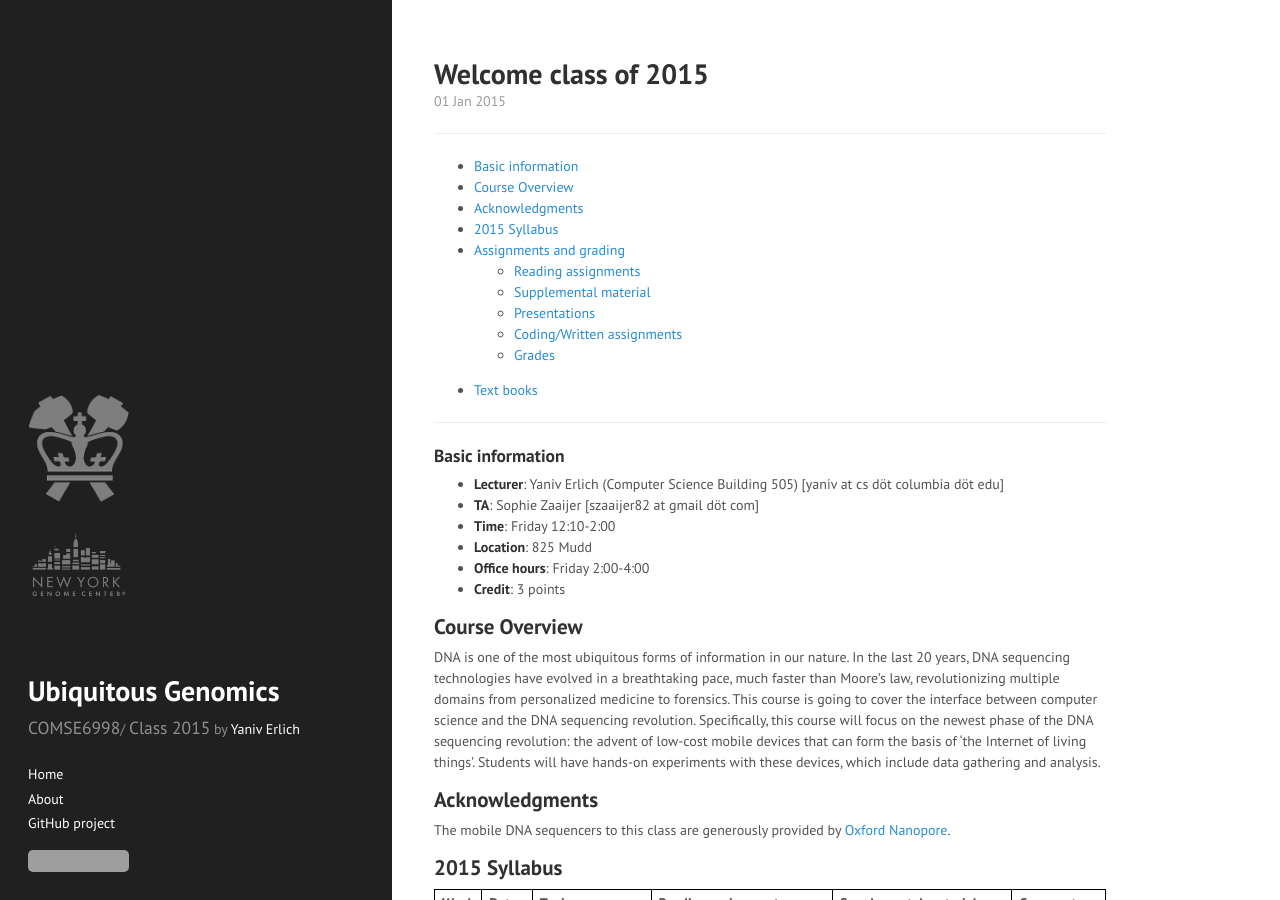
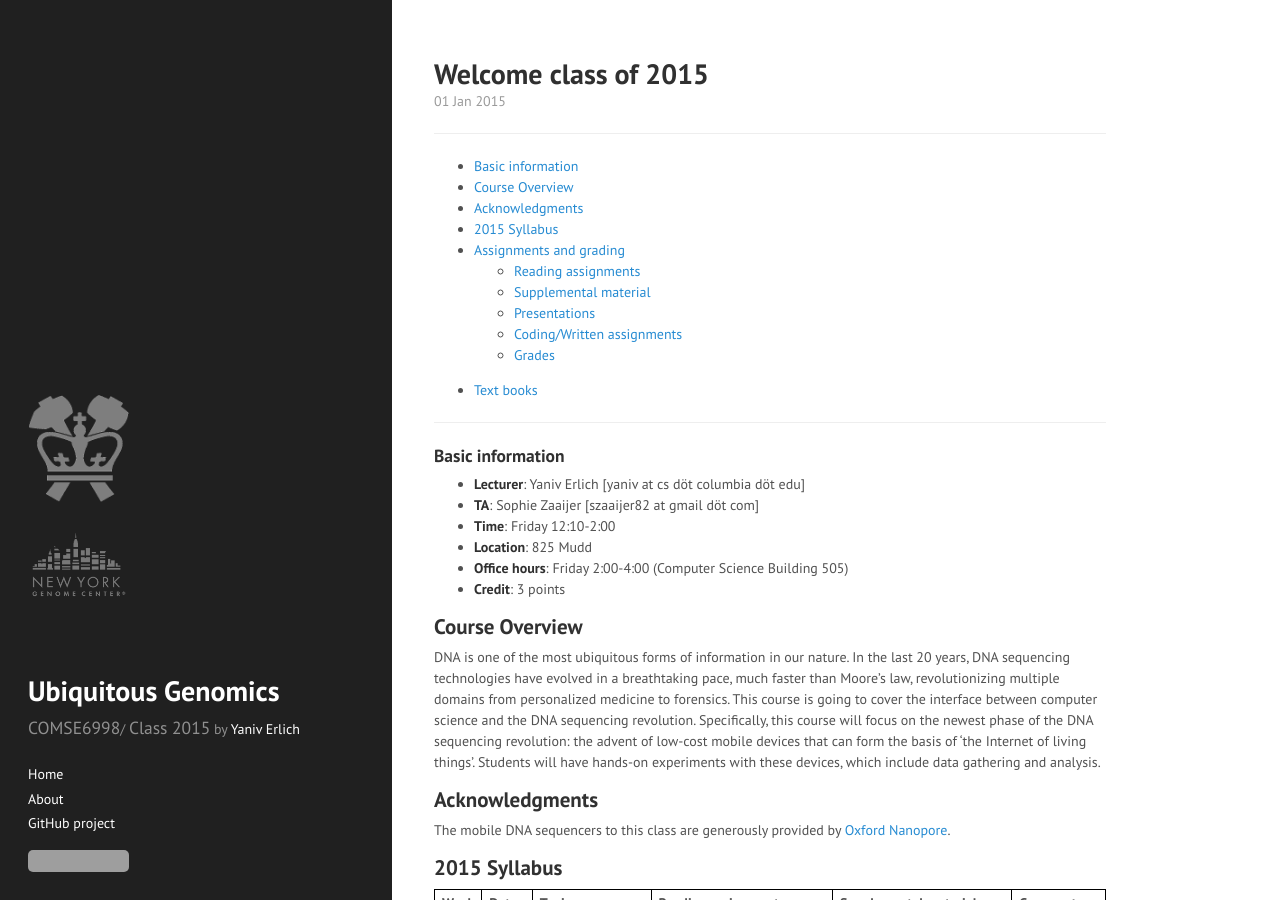
Before and after one commit to erlichya/ubiquitousgenomics, a Jekyll site: the page built from _posts/2015-01-01-class.md, in a window 1280 px wide and 900 px high. Built offline with Jekyll 4.4.1, drawn with Linux system fonts in a browser that asks for light colours; grey boxes are pictures that could not be loaded.

Commit message:
changed room location

```diff
--- a/_posts/2015-01-01-class.md
+++ b/_posts/2015-01-01-class.md
@@ -10,11 +10,11 @@ title: Welcome class of 2015
 ---
 
 ### Basic information
-* **Lecturer**: Yaniv Erlich (Computer Science Building 505) [yaniv at  cs döt columbia döt edu]
+* **Lecturer**: Yaniv Erlich  [yaniv at  cs döt columbia döt edu]
 * **TA**: Sophie Zaaijer [szaaijer82 at gmail döt com]
 * **Time**: Friday 12:10-2:00
 * **Location**: 825 Mudd
-* **Office hours**: Friday 2:00-4:00
+* **Office hours**: Friday 2:00-4:00 (Computer Science Building 505)
 * **Credit**: 3 points
 
 ## Course Overview
```
